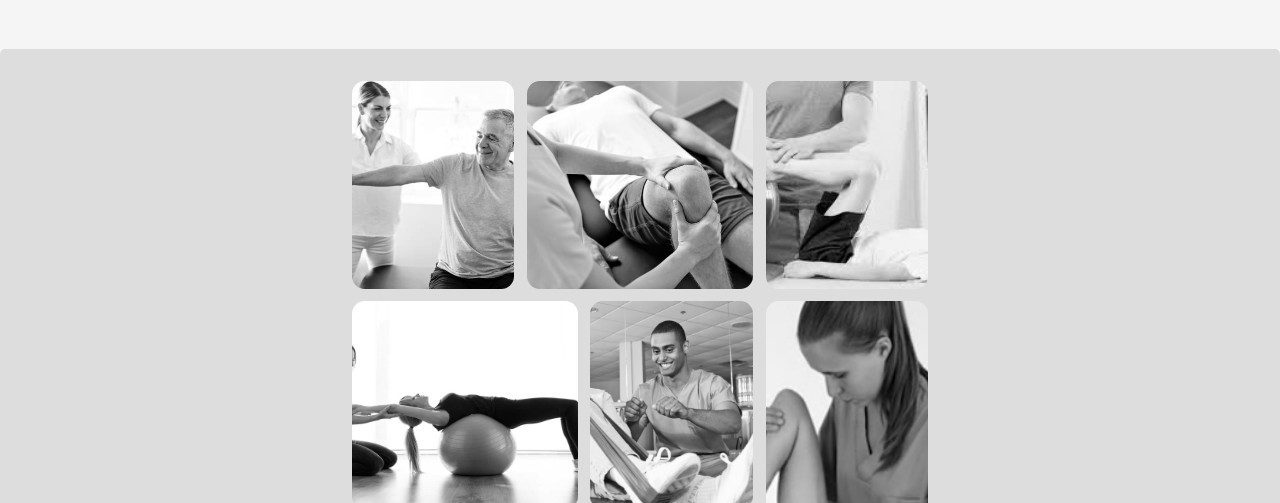
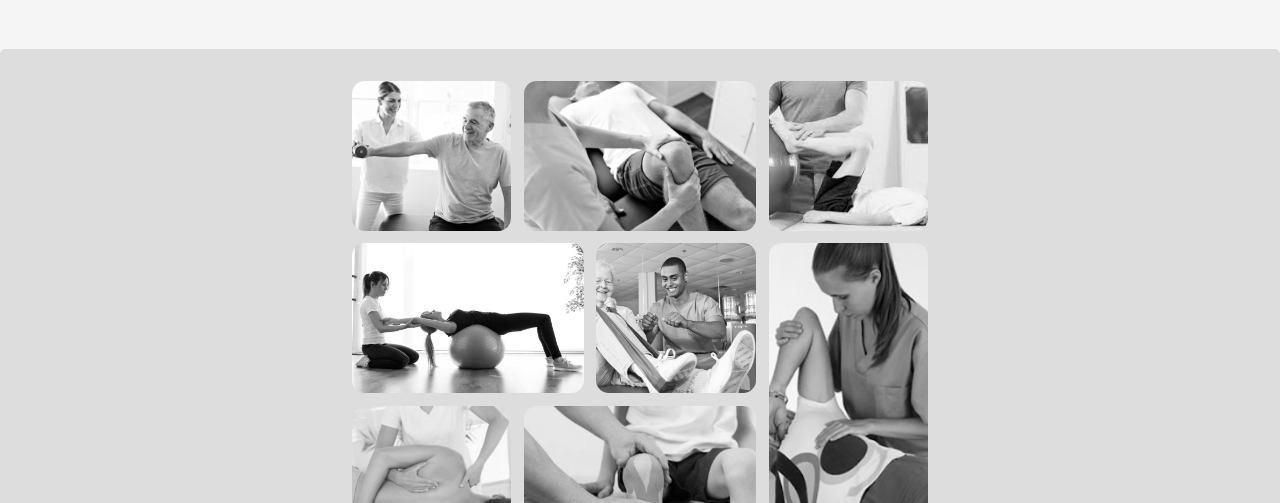
Before and after one commit to JuanPabloLino/Repositorio-KH, a plain HTML site: page Nosotros.html in a window 1280 px wide. Shown: the part 297-800 px from the top of the page. Drawn offline with nearby package versions, Linux system fonts and the light colour scheme; files that its build step writes are made by us from their sources; files whose address does not match are found by name.

Commit message:
Update _main.scss

```diff
--- a/SASS/_main.scss
+++ b/SASS/_main.scss
@@ -269,12 +269,7 @@
 .main__container {
     border: $border1;
     background-color: $grey;
-
-}
-
-.item {
-    min-height: 13em!important;
-    min-width: 7em !important;
+    padding-bottom: $spacing-lg*5;
 
 }
 
```
